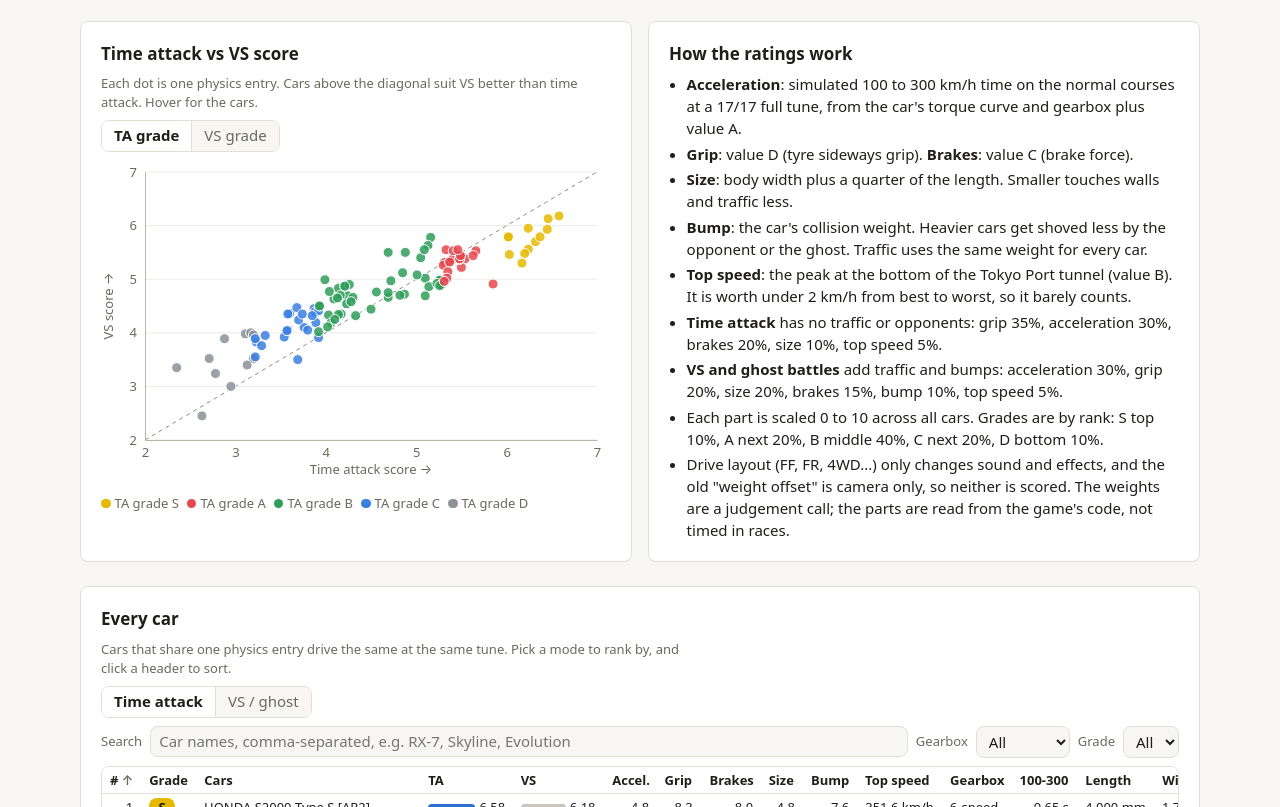
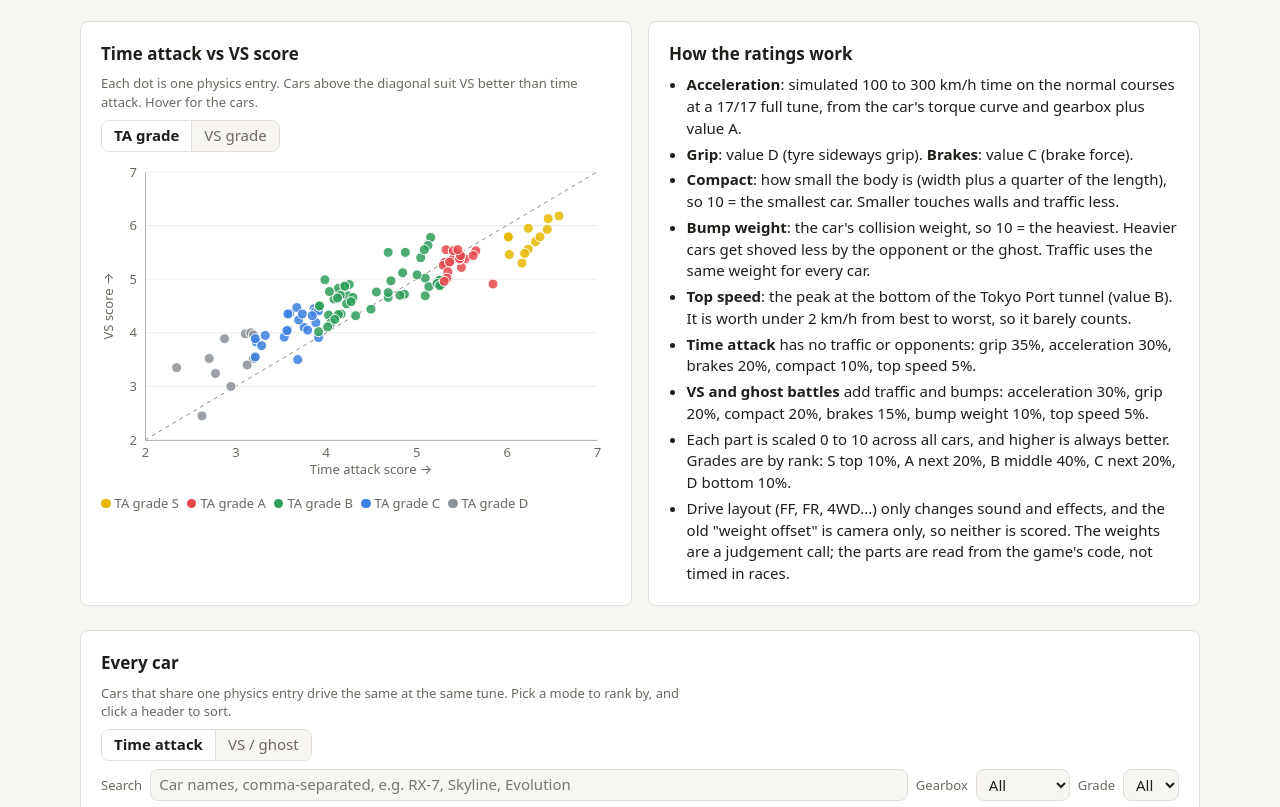
Before and after one commit to FireflyHM/wmmt6rr-car-ratings, a plain HTML site: page index.html in a window 1280 px wide. Shown: the part 145-952 px from the top of the page. Drawn offline with nearby package versions, Linux system fonts and the light colour scheme.

Commit message:
Rename Size to Compact and Bump to Bump weight; say higher is better
Co-Authored-By: Claude Opus 5.5 <noreply@anthropic.com>

```diff
--- a/index.html
+++ b/index.html
@@ -179,12 +179,12 @@ window.dash = (function () {
       <ul class="cr-method">
         <li><b>Acceleration</b>: simulated 100 to 300 km/h time on the normal courses at a 17/17 full tune, from the car's torque curve and gearbox plus value A.</li>
         <li><b>Grip</b>: value D (tyre sideways grip). <b>Brakes</b>: value C (brake force).</li>
-        <li><b>Size</b>: body width plus a quarter of the length. Smaller touches walls and traffic less.</li>
-        <li><b>Bump</b>: the car's collision weight. Heavier cars get shoved less by the opponent or the ghost. Traffic uses the same weight for every car.</li>
+        <li><b>Compact</b>: how small the body is (width plus a quarter of the length), so 10 = the smallest car. Smaller touches walls and traffic less.</li>
+        <li><b>Bump weight</b>: the car's collision weight, so 10 = the heaviest. Heavier cars get shoved less by the opponent or the ghost. Traffic uses the same weight for every car.</li>
         <li><b>Top speed</b>: the peak at the bottom of the Tokyo Port tunnel (value B). It is worth under 2 km/h from best to worst, so it barely counts.</li>
-        <li><b>Time attack</b> has no traffic or opponents: grip 35%, acceleration 30%, brakes 20%, size 10%, top speed 5%.</li>
-        <li><b>VS and ghost battles</b> add traffic and bumps: acceleration 30%, grip 20%, size 20%, brakes 15%, bump 10%, top speed 5%.</li>
-        <li>Each part is scaled 0 to 10 across all cars. Grades are by rank: S top 10%, A next 20%, B middle 40%, C next 20%, D bottom 10%.</li>
+        <li><b>Time attack</b> has no traffic or opponents: grip 35%, acceleration 30%, brakes 20%, compact 10%, top speed 5%.</li>
+        <li><b>VS and ghost battles</b> add traffic and bumps: acceleration 30%, grip 20%, compact 20%, brakes 15%, bump weight 10%, top speed 5%.</li>
+        <li>Each part is scaled 0 to 10 across all cars, and higher is always better. Grades are by rank: S top 10%, A next 20%, B middle 40%, C next 20%, D bottom 10%.</li>
         <li>Drive layout (FF, FR, 4WD...) only changes sound and effects, and the old "weight offset" is camera only, so neither is scored. The weights are a judgement call; the parts are read from the game's code, not timed in races.</li>
       </ul>
     </div>
@@ -220,8 +220,8 @@ window.dash = (function () {
           <th data-field="accel" class="num"><button type="button" data-k="accel">Accel.</button></th>
           <th data-field="grip" class="num"><button type="button" data-k="grip">Grip</button></th>
           <th data-field="brakes" class="num"><button type="button" data-k="brakes">Brakes</button></th>
-          <th data-field="size" class="num opt"><button type="button" data-k="size">Size</button></th>
-          <th data-field="bump" class="num opt"><button type="button" data-k="bump">Bump</button></th>
+          <th data-field="size" class="num opt" title="Higher = smaller body (10 = smallest)"><button type="button" data-k="size">Compact</button></th>
+          <th data-field="bump" class="num opt" title="Higher = heavier in bumps with the opponent or ghost (10 = heaviest)"><button type="button" data-k="bump">Bump weight</button></th>
           <th data-field="tunnel_kmh" class="num"><button type="button" data-k="tunnel_kmh">Top speed</button></th>
           <th data-field="gearbox" class="opt"><button type="button" data-k="gearbox">Gearbox</button></th>
           <th data-field="acc_s" class="num opt"><button type="button" data-k="acc_s">100-300</button></th>
```
